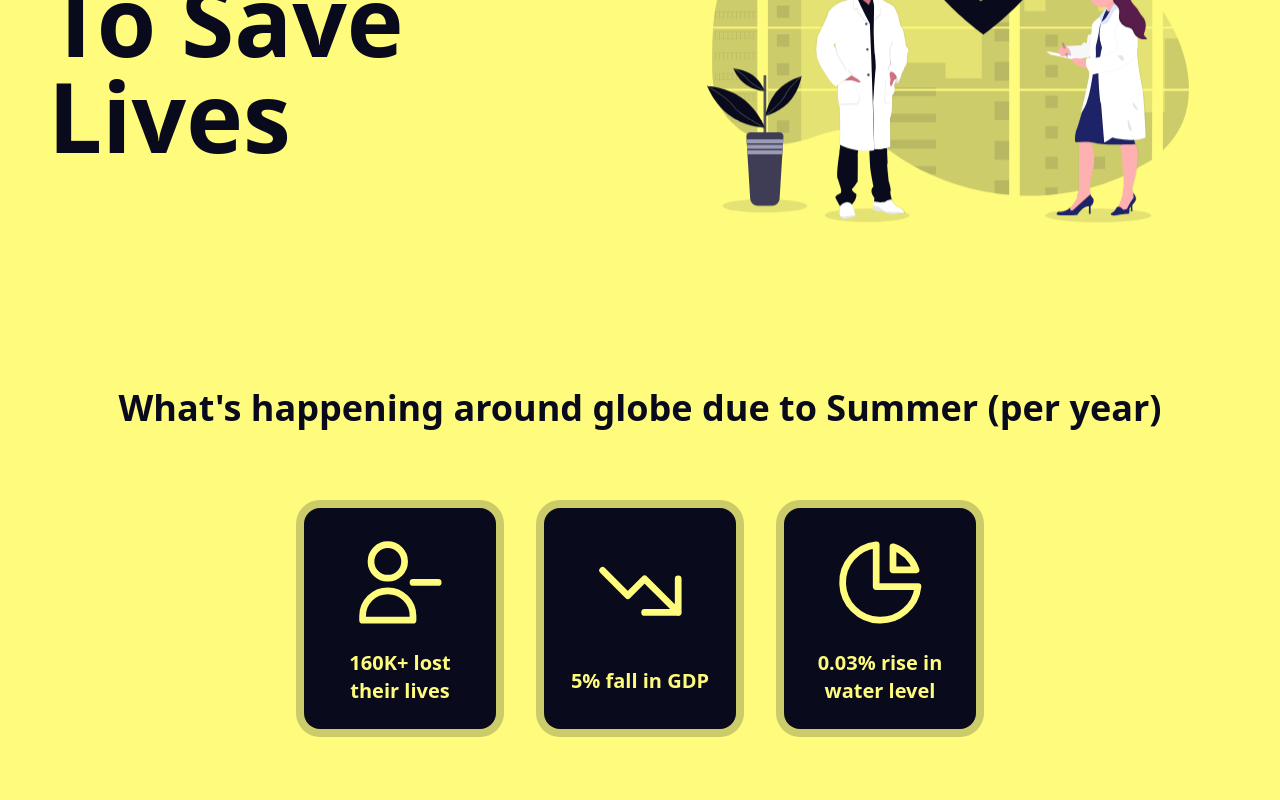
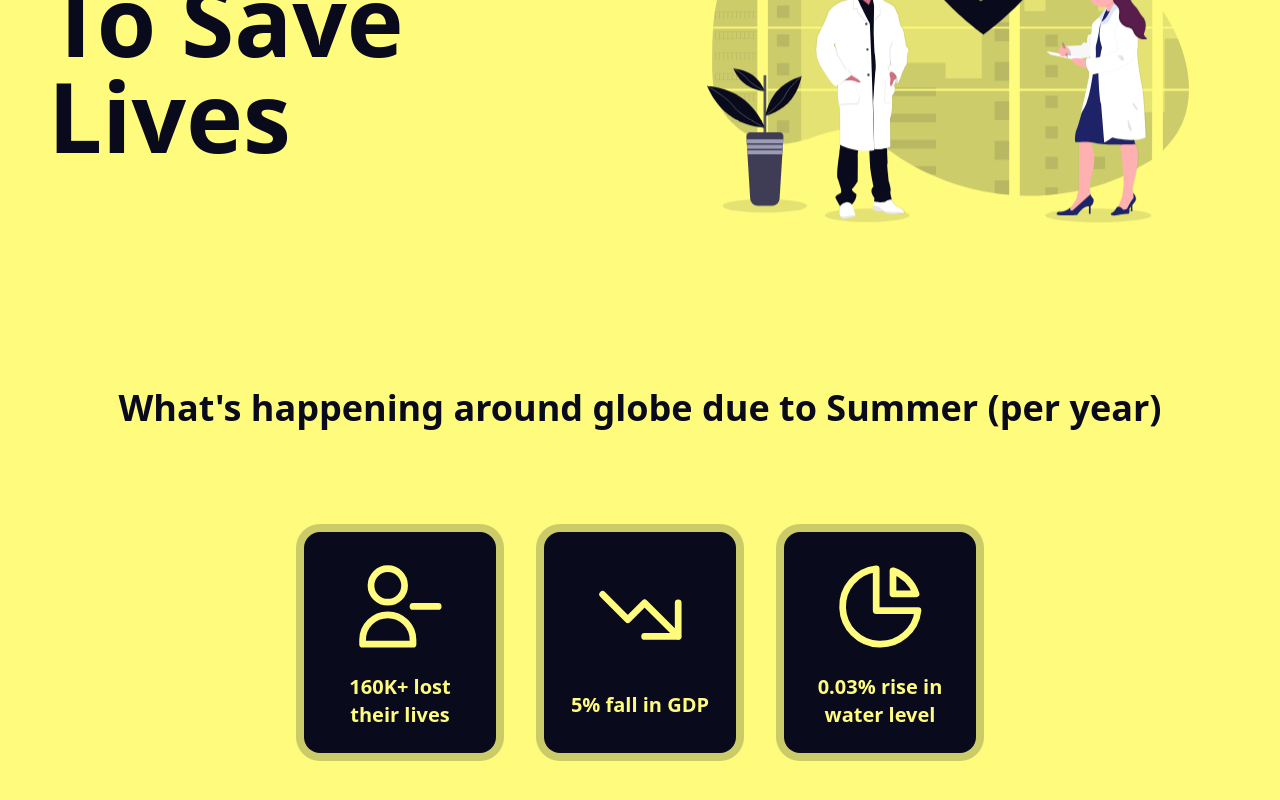
Before and after one commit to VishwaGauravIn/summerx, a Next.js app: page /home in a window 1280 px wide. Shown: the part 304-1104 px from the top of the page. Built offline with nearby package versions, Linux system fonts and the light colour scheme.

Commit message:
minor design impv

```diff
--- a/components/HomeComponents/globalStats/index.js
+++ b/components/HomeComponents/globalStats/index.js
@@ -6,17 +6,17 @@ export default function GlobalStats() {
     <>
       <div className="text-center text-xl lg:text-3xl xl:text-4xl my-12 lg:my-24 xl:my-36 font-semibold">
         What&apos;s happening around globe due to Summer (per year)
-        <div className="flex flex-col md:flex-row justify-center items-center md:items-stretch gap-4 md:gap-6 lg:gap-8 xl:gap-12 w-[90%] mt-8 mx-auto flex-wrap  lg:mt-20">
+        <div className="flex flex-col md:flex-row justify-center items-center md:items-stretch w-[90%] mt-8 mx-auto flex-wrap  lg:mt-20">
           <Box>
-            <Person_Left className="w-[70%] mt-0 mx-auto stroke-[1.6]" />
+            <Person_Left className="w-[70%] mx-auto stroke-[1.6]" />
             160K+ lost their lives
           </Box>
           <Box>
-            <Fall className="w-[70%] mt-0 mx-auto  stroke-[1.6]" />
+            <Fall className="w-[70%] mx-auto  stroke-[1.6]" />
             5% fall in GDP
           </Box>
           <Box>
-            <Chart className="w-[70%] mt-0 mx-auto  stroke-[1.6]" />
+            <Chart className="w-[70%] mx-auto  stroke-[1.6]" />
             0.03% rise in water level
           </Box>
         </div>
@@ -26,7 +26,7 @@ export default function GlobalStats() {
 }
 function Box({ children }) {
   return (
-    <div className="transition cursor-pointer text-center w-48 rounded-2xl bg-primary p-6 text-secondary dark:bg-secondary dark:text-primary ring-8 ring-primary/20 dark:ring-secondary/20 text-xl hover:scale-[0.98] flex-shrink-0 flex flex-col gap-4 justify-evenly">
+    <div className="transition cursor-pointer text-center w-48 rounded-2xl bg-primary p-6 text-secondary dark:bg-secondary dark:text-primary ring-8 ring-primary/20 dark:ring-secondary/20 text-xl hover:scale-[0.98] flex-shrink-0 flex flex-col gap-4 justify-evenly m-4 sm:m-6">
       {children}
     </div>
   );
```
